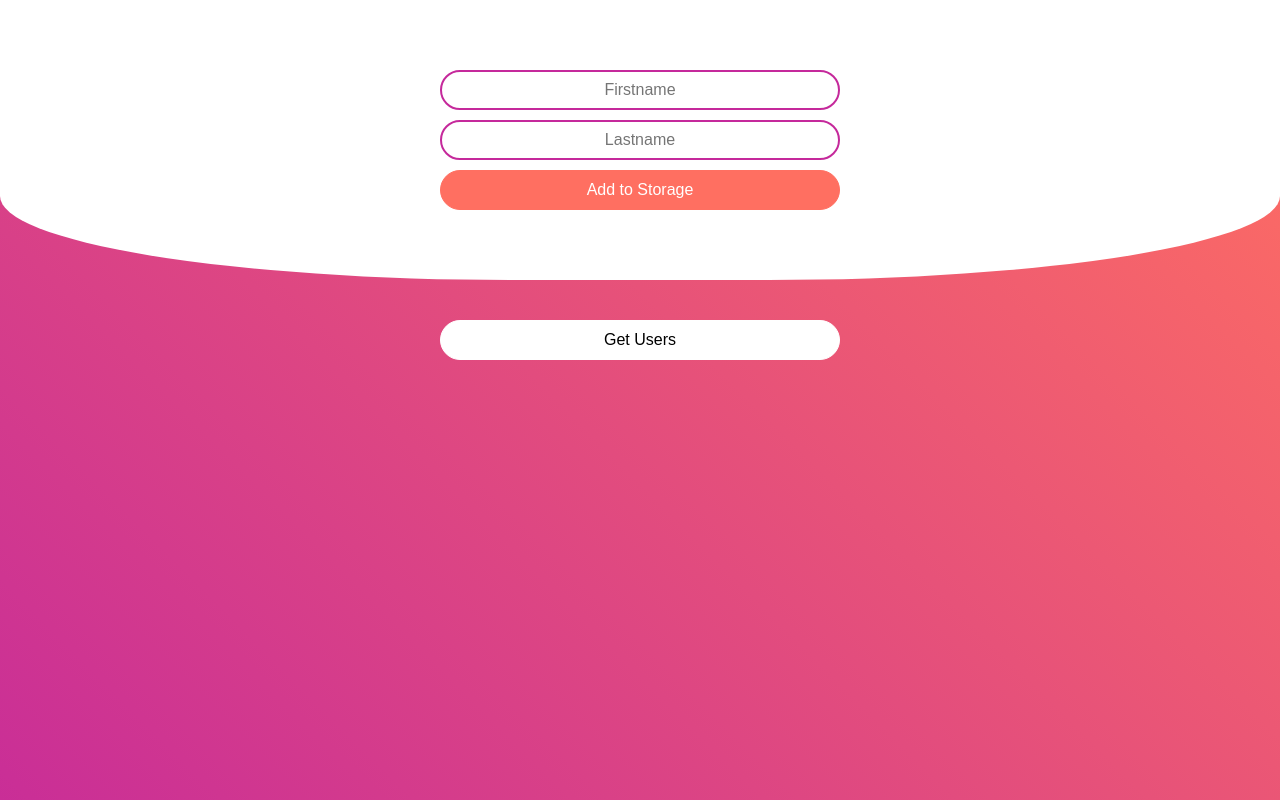
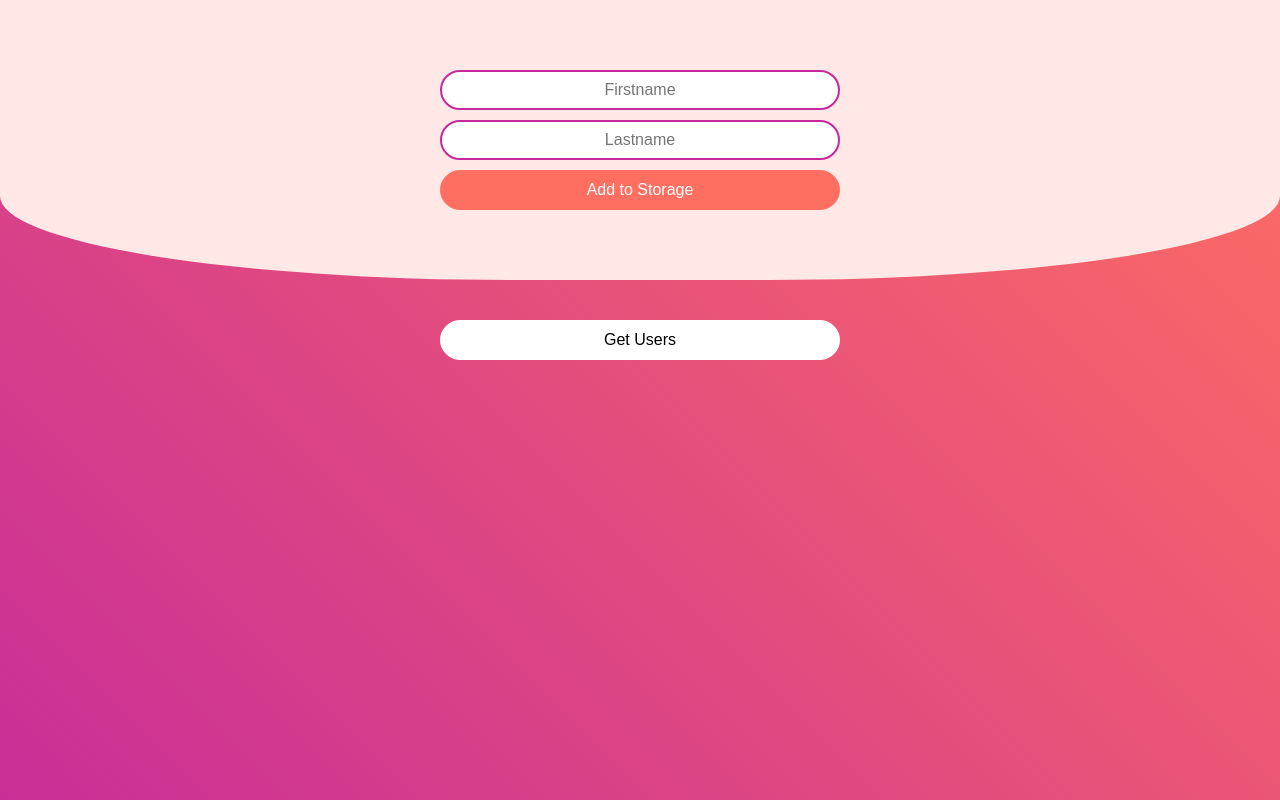
Before and after one commit to veronikagregorec/random-users, a website: page index.html in a window 1280 px wide. Shown: the top 800 px of the page. Drawn offline with nearby package versions, Linux system fonts and the light colour scheme; files that its build step writes are made by us from their sources.

Commit message:
Added styles

```diff
--- a/src/scss/_about.scss
+++ b/src/scss/_about.scss
@@ -8,6 +8,7 @@
         height: 35vh;
         border-bottom-left-radius: 40% 30%;
         border-bottom-right-radius: 40% 30%;
+        background-color: color(extraLightOrange-color);
         @include flexCenter(row);
 
         .wrap{
@@ -20,11 +21,6 @@
                 border-radius: 50px;
                 outline: none;
                 border: 2px solid color(pink-color);
-
-                    &:focus{
-                        border: 2px solid transparent;
-                        background: linear-gradient(45deg, rgba(150,60,189,0.1) 15%, rgba(255,111,97,0.1) 34%, rgba(197,41,155,0.1) 59%, rgba(254,174,81,0.1) 100%);
-                    }
 
                 &:nth-child(2){
                     margin-top: 10px;
@@ -67,7 +63,6 @@
         place-items: center;
         margin-top: 10px;
 
-
         #getBtn{
             margin-top: 30px;
             border-radius: 50px;
@@ -85,10 +80,8 @@
             border: 1px solid color(black-color);
         }
 
-
         #output{
             margin-bottom: 40px;
-
 
             span{
                 position: absolute;
--- a/src/scss/_colors.scss
+++ b/src/scss/_colors.scss
@@ -6,6 +6,7 @@ $colors:(
     "pink-color" : #c5299bff,
     "yellow-color" : #feae51ff,
     "lightOrange-color" : #ff6f61,
+    "extraLightOrange-color": #ffe8e6
 );
 
 @function color($color-name){
--- a/src/scss/_config.scss
+++ b/src/scss/_config.scss
@@ -3,7 +3,7 @@
     margin: 0;
     padding: 0;
     font-size: 16px;
-    scrollbar-width: thin;
+    scrollbar-width: auto;
     scrollbar-color: color(white-color) color(black-color);
 }
 
```
Lines whose indentation alone changed are shown as unchanged.
